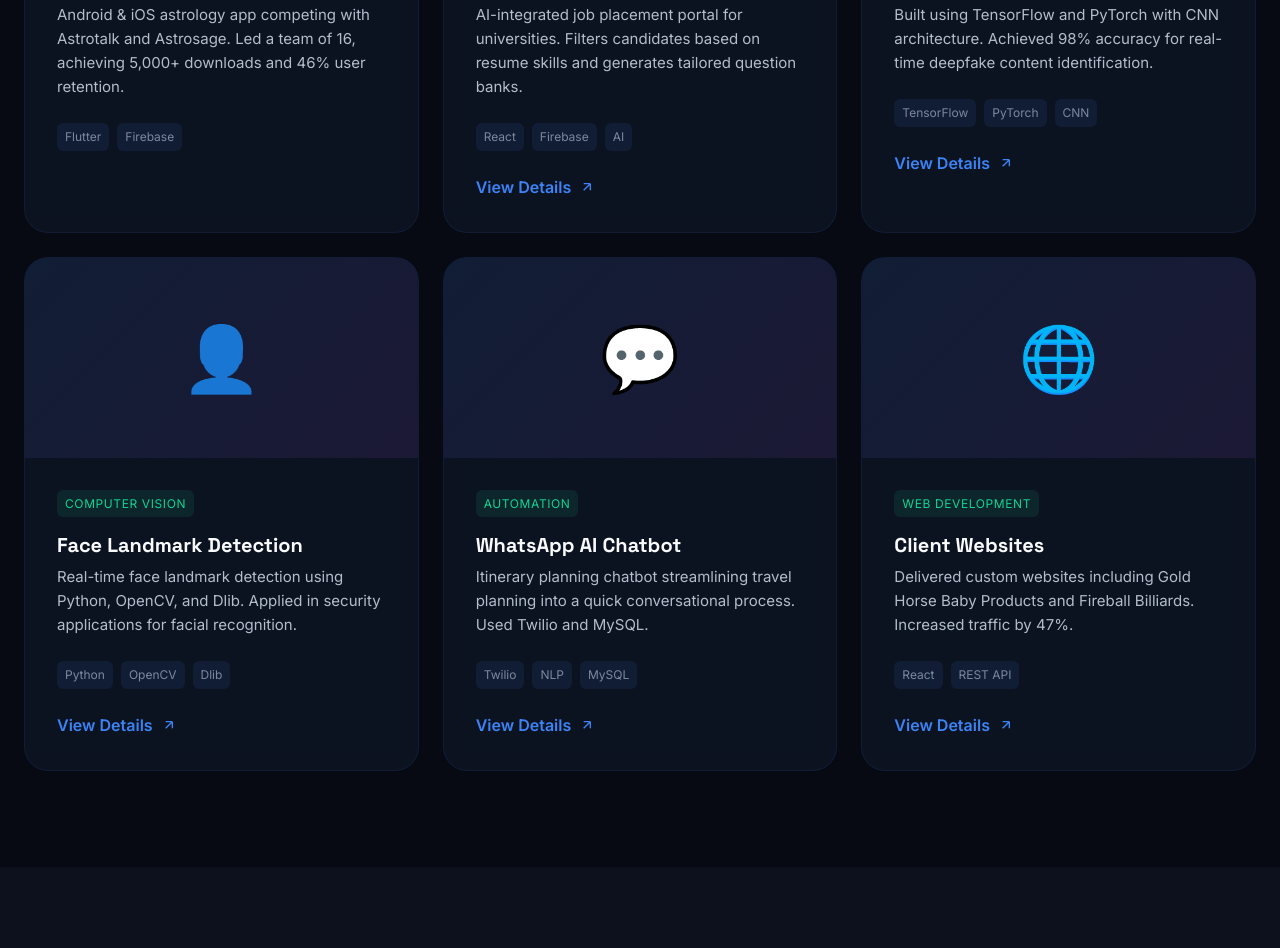
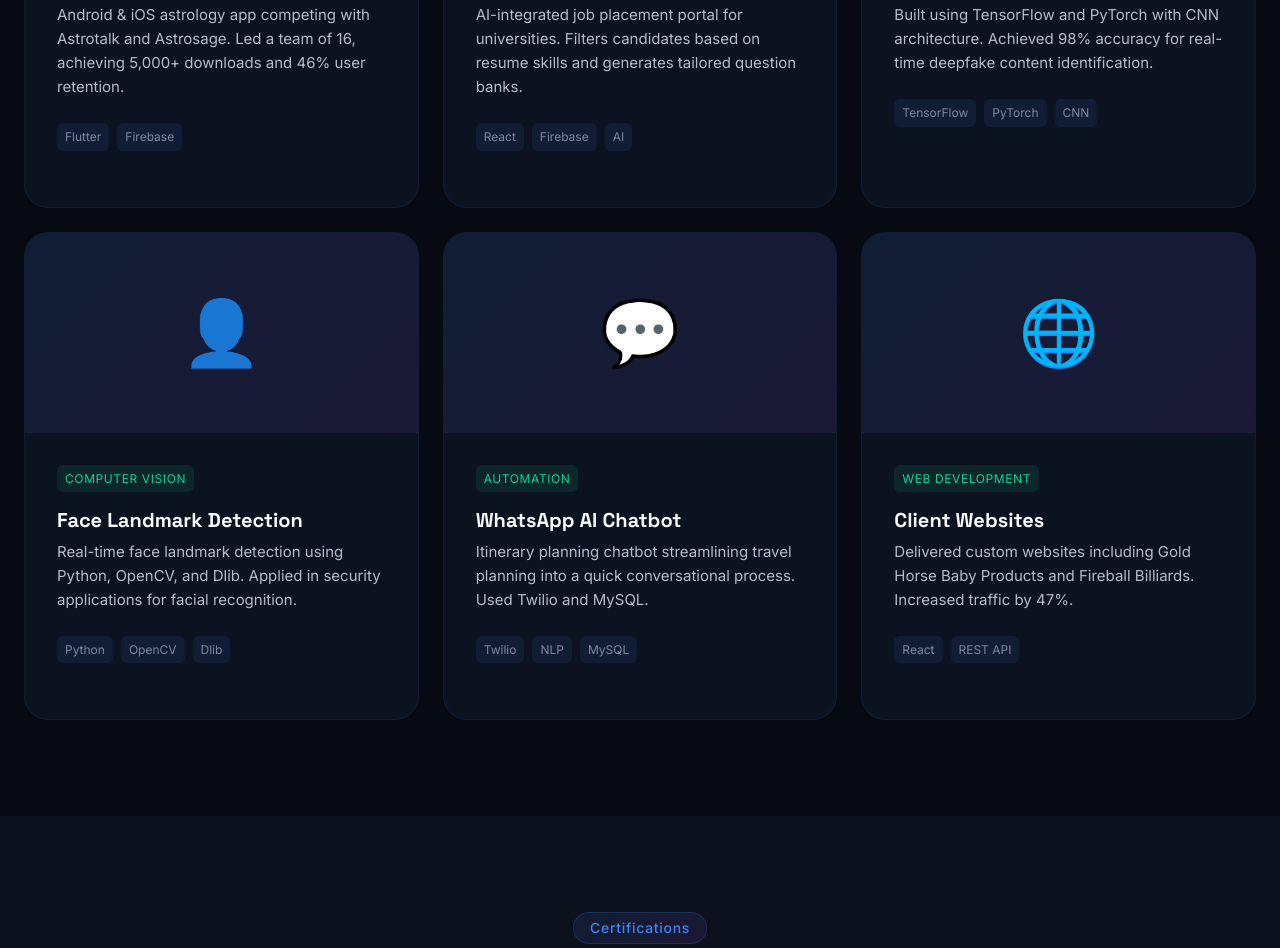
Before and after one commit to Aaryan135/website, a plain HTML site: page index.html in a window 1280 px wide. Shown: the part 5709-6657 px from the top of the page. Drawn offline with Linux system fonts and the light colour scheme.

Commit message:
Remove 'View Details' links from project sections

```diff
--- a/index.html
+++ b/index.html
@@ -382,8 +382,7 @@
                             <span>Firebase</span>
                             <span>AI</span>
                         </div>
-                        <a href="#" class="project-link">
-                            View Details
+                        <a
                             <svg width="16" height="16" viewBox="0 0 24 24" fill="none" stroke="currentColor" stroke-width="2">
                                 <path d="M7 17L17 7M17 7H7M17 7V17"/>
                             </svg>
@@ -405,8 +404,7 @@
                             <span>PyTorch</span>
                             <span>CNN</span>
                         </div>
-                        <a href="#" class="project-link">
-                            View Details
+                        <a
                             <svg width="16" height="16" viewBox="0 0 24 24" fill="none" stroke="currentColor" stroke-width="2">
                                 <path d="M7 17L17 7M17 7H7M17 7V17"/>
                             </svg>
@@ -428,8 +426,7 @@
                             <span>OpenCV</span>
                             <span>Dlib</span>
                         </div>
-                        <a href="#" class="project-link">
-                            View Details
+                        <a
                             <svg width="16" height="16" viewBox="0 0 24 24" fill="none" stroke="currentColor" stroke-width="2">
                                 <path d="M7 17L17 7M17 7H7M17 7V17"/>
                             </svg>
@@ -451,8 +448,7 @@
                             <span>NLP</span>
                             <span>MySQL</span>
                         </div>
-                        <a href="#" class="project-link">
-                            View Details
+                        <a
                             <svg width="16" height="16" viewBox="0 0 24 24" fill="none" stroke="currentColor" stroke-width="2">
                                 <path d="M7 17L17 7M17 7H7M17 7V17"/>
                             </svg>
@@ -473,8 +469,7 @@
                             <span>React</span>
                             <span>REST API</span>
                         </div>
-                        <a href="#" class="project-link">
-                            View Details
+                        <a
                             <svg width="16" height="16" viewBox="0 0 24 24" fill="none" stroke="currentColor" stroke-width="2">
                                 <path d="M7 17L17 7M17 7H7M17 7V17"/>
                             </svg>
```
